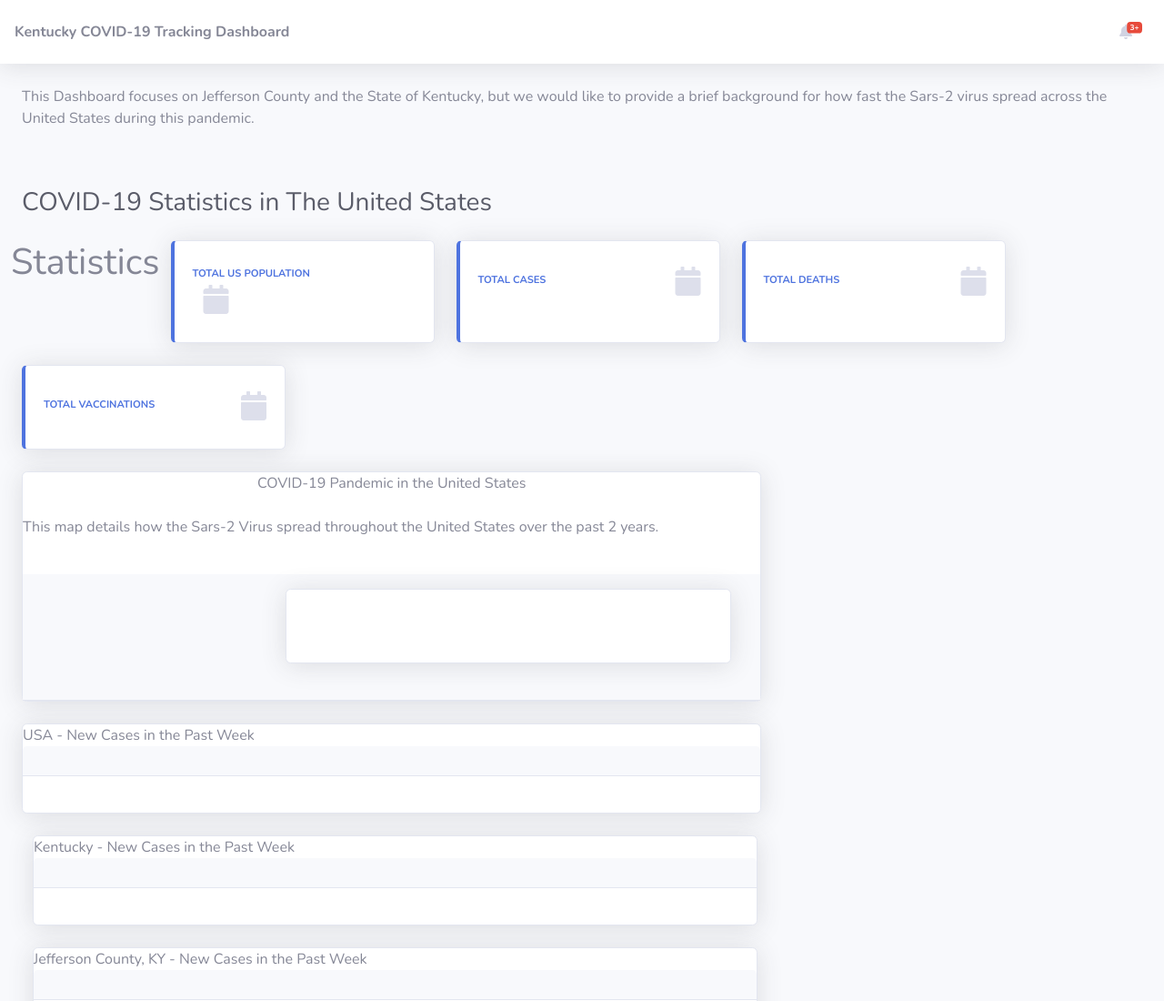
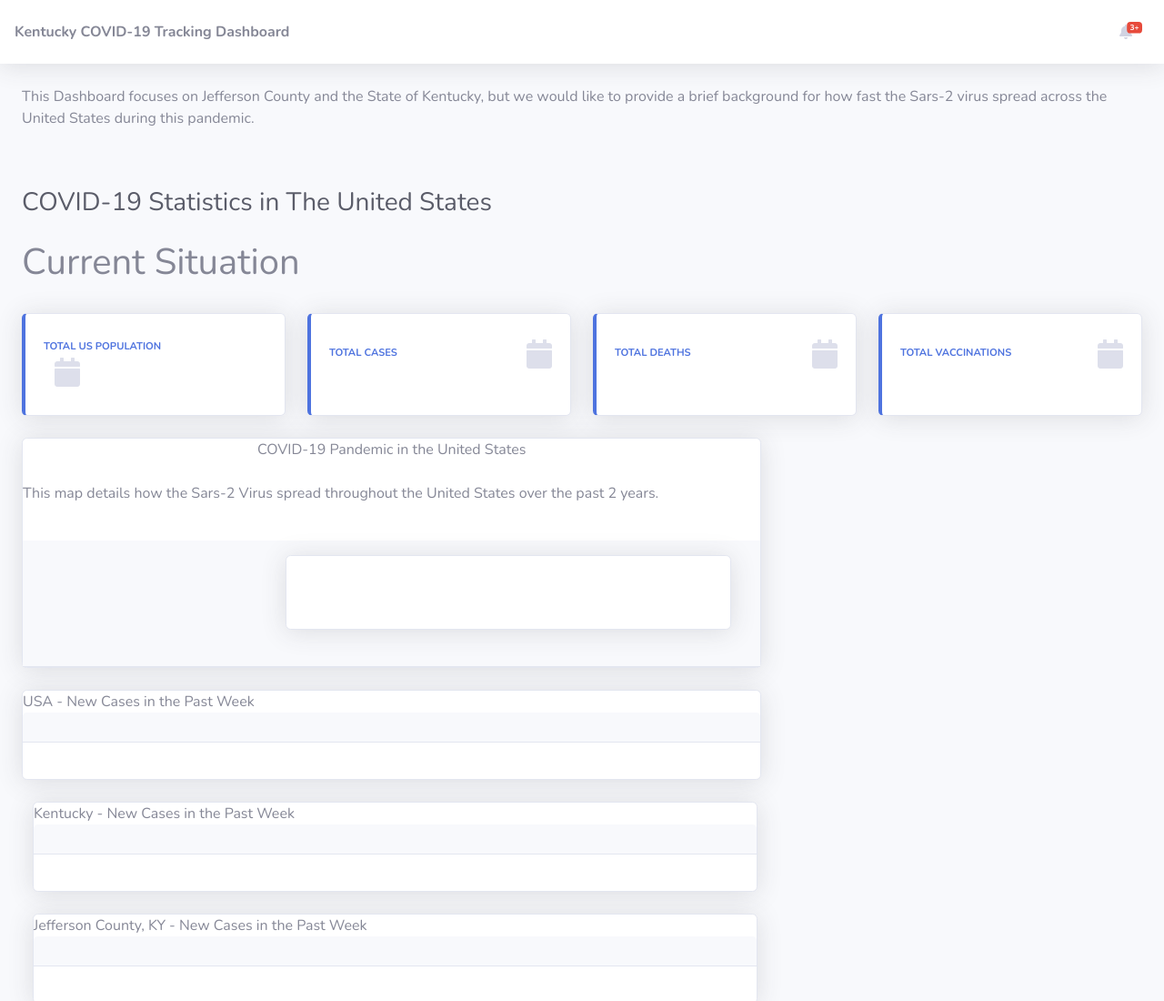
Before and after one commit to Paulrkcruz/CS7290_Term_Project, a website: page index.html in a window 1280 px wide. Shown: the top 1100 px of the page at 91% size. Drawn offline with nearby package versions, Linux system fonts and the light colour scheme; a script that the page names is missing.

Commit message:
Update index.html

```diff
--- a/index.html
+++ b/index.html
@@ -172,10 +172,9 @@ new Runtime().module(define, name => {
 
 
                     <!-- Content Row -->
+                    <h1>Current Situation</h1><br>
                     <div class="row">
-
                         <br>
-                        <h1>Statistics</h1><br>
                         <!-- Total US Population -->
                         <div class="col-xl-3 col-md-6 mb-4">
                             <div class="card border-left-primary shadow h-100 py-2">
```
